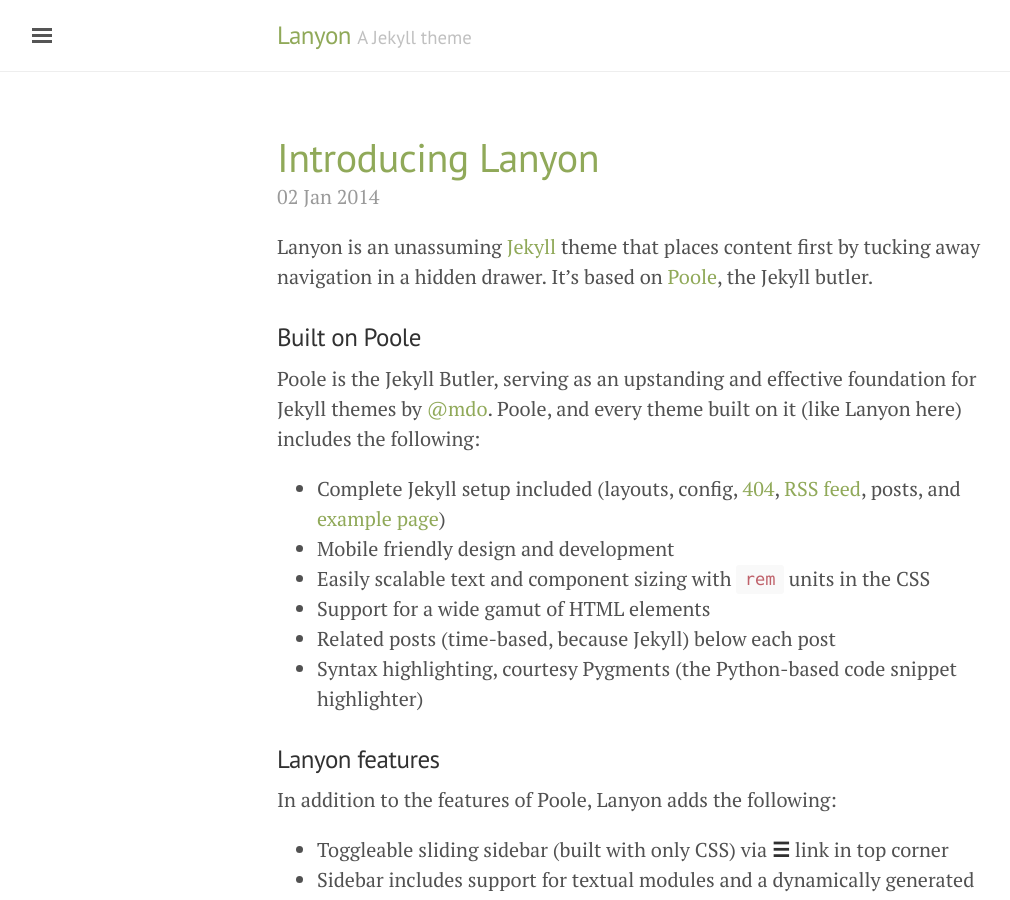
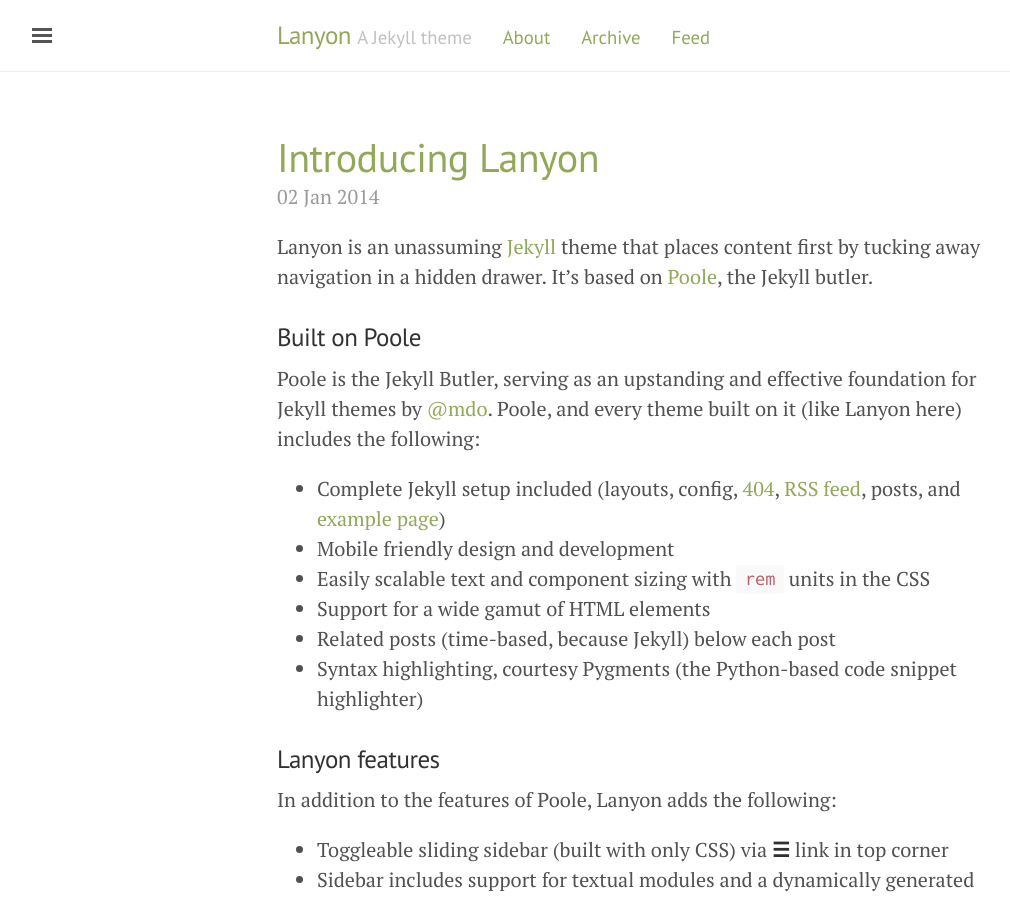
Before and after one commit to ankitjha97/shibasisp.github.io, a Jekyll site: the page built from index.html, in a window 1280 px wide and 900 px high. Shown: the whole window, without its empty margins (3-1013 px from the left). Built offline with Jekyll 4.4.1, drawn with Linux system fonts in a browser that asks for light colours; the list of posts is cut into pages by our own code.

Commit message:
Added Navbar with links of About, Archive and Feed

```diff
--- a/_config.yml
+++ b/_config.yml
@@ -24,10 +24,13 @@
 #Gems
 gems: [jekyll-paginate, jekyll-gist]
 
+#navigation bar
+pages_list:
+  About: '/about'
+  Archive: '/archive'
+  Feed: '/atom.xml'
 
-
-
-#Redcarpet to Kramdown
+#Kramdown
 kramdown:
   input: GFM
   syntax_highlighter: rouge
--- a/_layouts/default.html
+++ b/_layouts/default.html
@@ -13,9 +13,14 @@
       <div class="masthead">
         <div class="container">
           <h3 class="masthead-title">
-            <a href="{{ site.baseurl }}/" title="Home">{{ site.title }}</a>
-            <small>{{ site.tagline }}</small>
-          </h3>
+			<a href="{{ site.baseurl }}/" title="Home">{{ site.title }}</a>
+			<small>{{ site.tagline }}</small>
+			{% for page in site.pages_list %}
+			  &nbsp;&nbsp;&nbsp;
+			  <small><a href="{{ page[1]  }}">{{ page[0] }}</a></small>
+			{% endfor %}
+		  </h3>
+
         </div>
       </div>
 
```
